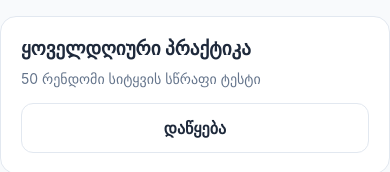
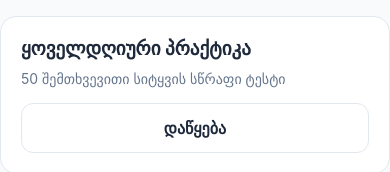
Before and after one commit to avtandilibitsadze93-prog/3600, a React Native app: screen /Home in a window 390 px wide. Shown: the part 479-651 px from the top of the page. Built offline with nearby package versions, Linux system fonts and the light colour scheme.

Commit message:
Use Georgian word for random instead of transliteration

```diff
--- a/src/screens/HomeScreen.tsx
+++ b/src/screens/HomeScreen.tsx
@@ -23,7 +23,7 @@ export function HomeScreen({ navigation }: Props) {
 
         <View style={styles.card}>
           <Text style={styles.cardTitle}>ყოველდღიური პრაქტიკა</Text>
-          <Text style={styles.cardText}>50 რენდომი სიტყვის სწრაფი ტესტი</Text>
+          <Text style={styles.cardText}>50 შემთხვევითი სიტყვის სწრაფი ტესტი</Text>
           <PrimaryButton
             title="დაწყება"
             variant="secondary"
```
